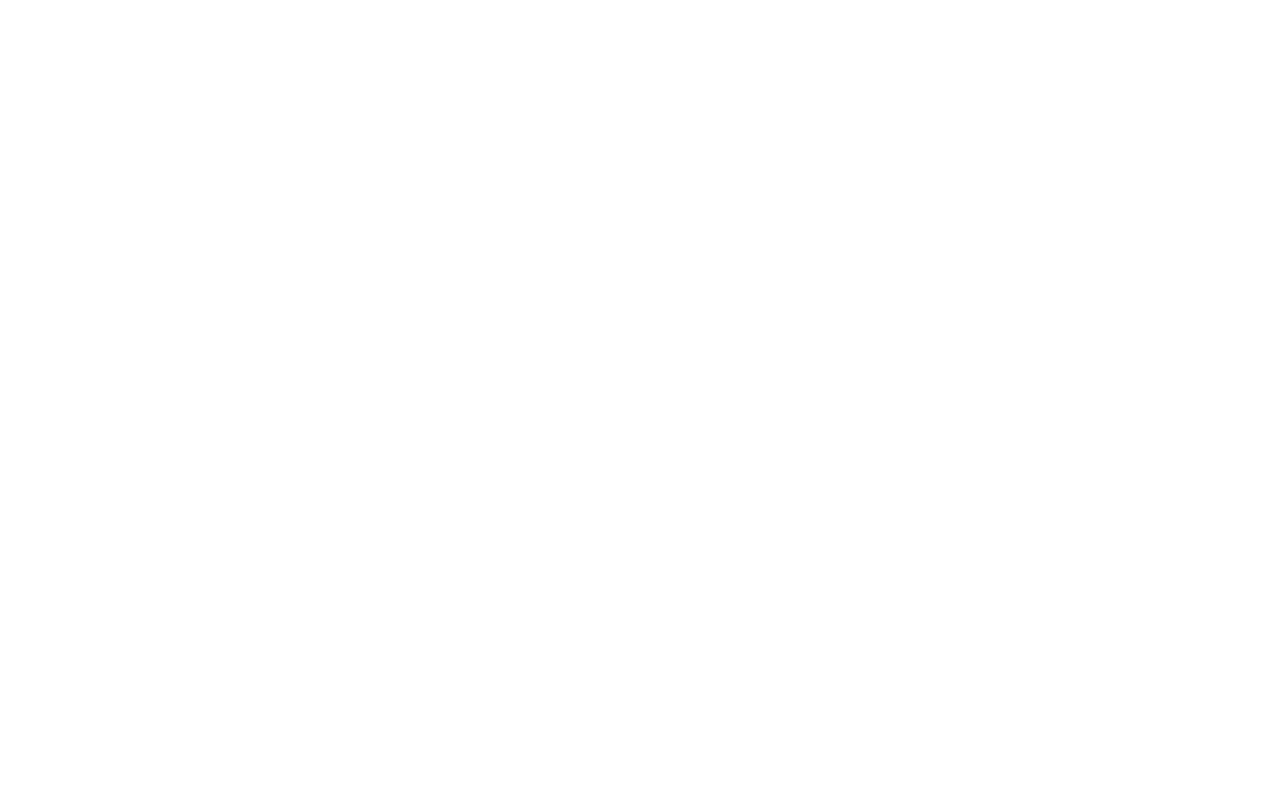
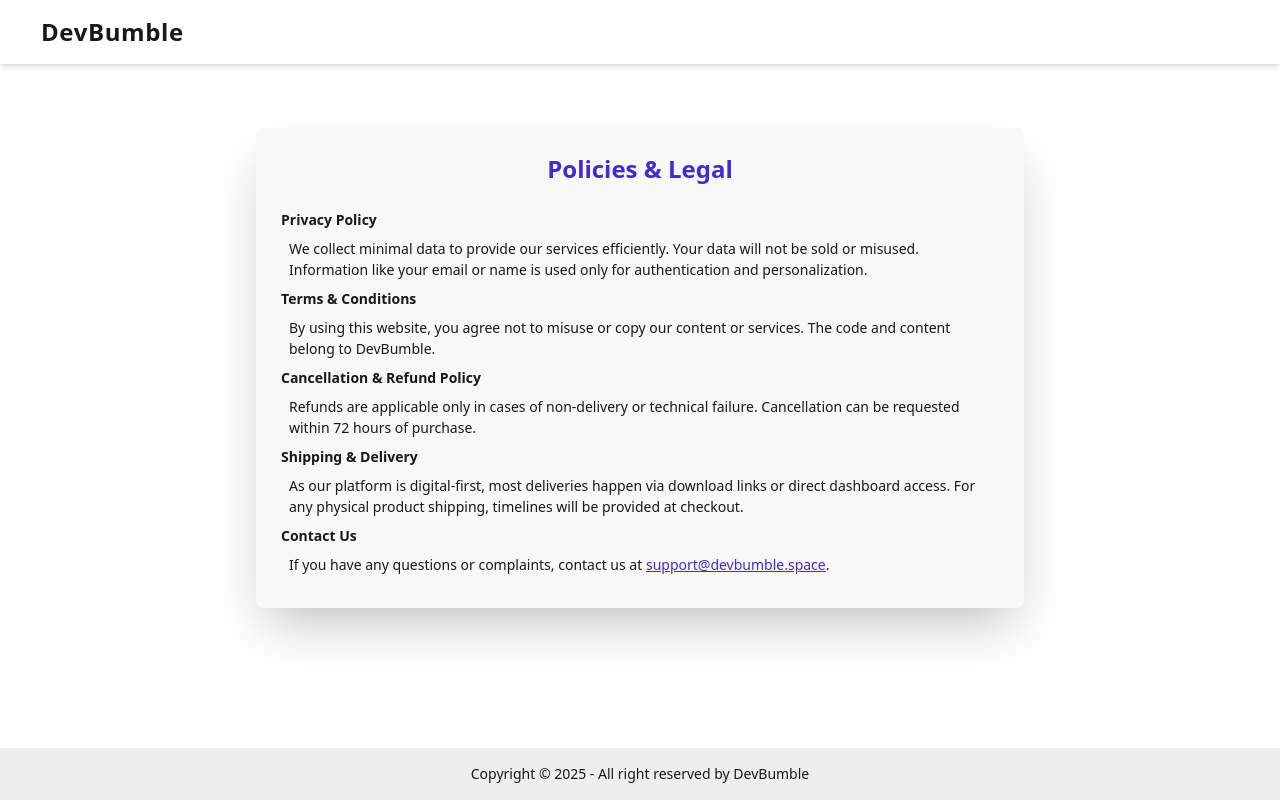
Before and after one commit to Jainendra-Mahajan/devBumble-web, a React (Vite) app: page /policy in a window 1280 px wide. Before the commit this address had no page. Built offline with nearby package versions, Linux system fonts and the light colour scheme; no server answers.

Commit message:
Terms & Conditions and Privacy Policy

```diff
--- a/src/App.jsx
+++ b/src/App.jsx
@@ -7,6 +7,7 @@
 import Profile from "./components/Profile"
 import Requests from "./components/Requests"
 import Connections from "./components/Connections"
+import Policy from "./components/Policy"
 
 function App() {
 
@@ -22,6 +23,7 @@
               <Route path="/feed" element={<Feed />} />
               <Route path="/requests" element={<Requests />} />
               <Route path="/connections" element={<Connections />} />
+              <Route path="/policy" element={<Policy />} />
 
             </Route >
           </Routes>
--- a/src/components/Navbar.jsx
+++ b/src/components/Navbar.jsx
@@ -64,6 +64,11 @@
                                 My Requests
                             </Link>
                         </li>
+                        <li>
+                            <Link to="/policy" className="px-4 py-2 rounded hover:bg-primary/10 transition">
+                                Policy
+                            </Link>
+                        </li>
                         <li onClick={handleLogout}>
                             <button className="w-full text-left px-4 py-2 rounded hover:bg-primary/10 transition focus:outline-none">
                                 Logout
--- /dev/null
+++ b/src/components/Policy.jsx
@@ -0,0 +1,43 @@
+import React from 'react';
+
+const Policy = () => {
+    return (
+        <div className="my-16">
+            <div className="card card-dash bg-base-200 w-[90%] md:w-4/5 lg:w-3/5 mx-auto shadow-2xl">
+                <div className="card-body space-y-4">
+                    <h2 className="card-title text-primary text-2xl mx-auto">Policies & Legal</h2>
+
+                    <div className="prose max-w-none text-base-content">
+                        <h3 className='font-bold '>Privacy Policy</h3>
+                        <p className='p-2'>
+                            We collect minimal data to provide our services efficiently. Your data will not be sold or misused.
+                            Information like your email or name is used only for authentication and personalization.
+                        </p>
+
+                        <h3 className='font-bold '>Terms & Conditions</h3>
+                        <p className='p-2'>
+                            By using this website, you agree not to misuse or copy our content or services. The code and content belong to DevBumble.
+                        </p>
+
+                        <h3 className='font-bold '>Cancellation & Refund Policy</h3>
+                        <p className='p-2'>
+                            Refunds are applicable only in cases of non-delivery or technical failure. Cancellation can be requested within 72 hours of purchase.
+                        </p>
+
+                        <h3 className='font-bold '>Shipping & Delivery</h3>
+                        <p className='p-2'>
+                            As our platform is digital-first, most deliveries happen via download links or direct dashboard access. For any physical product shipping, timelines will be provided at checkout.
+                        </p>
+
+                        <h3 className='font-bold '>Contact Us</h3>
+                        <p className='p-2'>
+                            If you have any questions or complaints, contact us at <a className="link text-primary" href="mailto:jainendra.mahajan456@gmail.com">support@devbumble.space</a>.
+                        </p>
+                    </div>
+                </div>
+            </div>
+        </div>
+    );
+};
+
+export default Policy;
```
